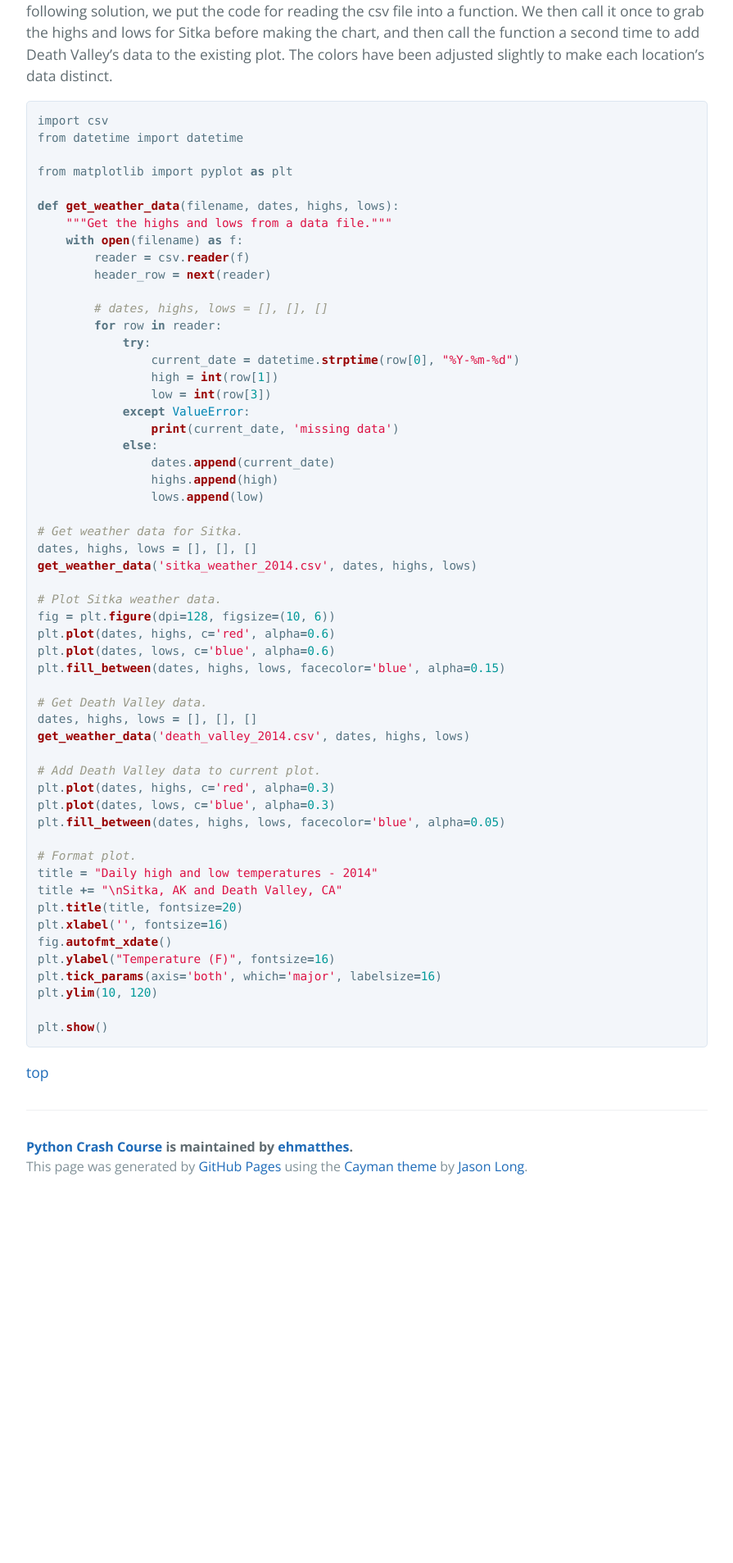
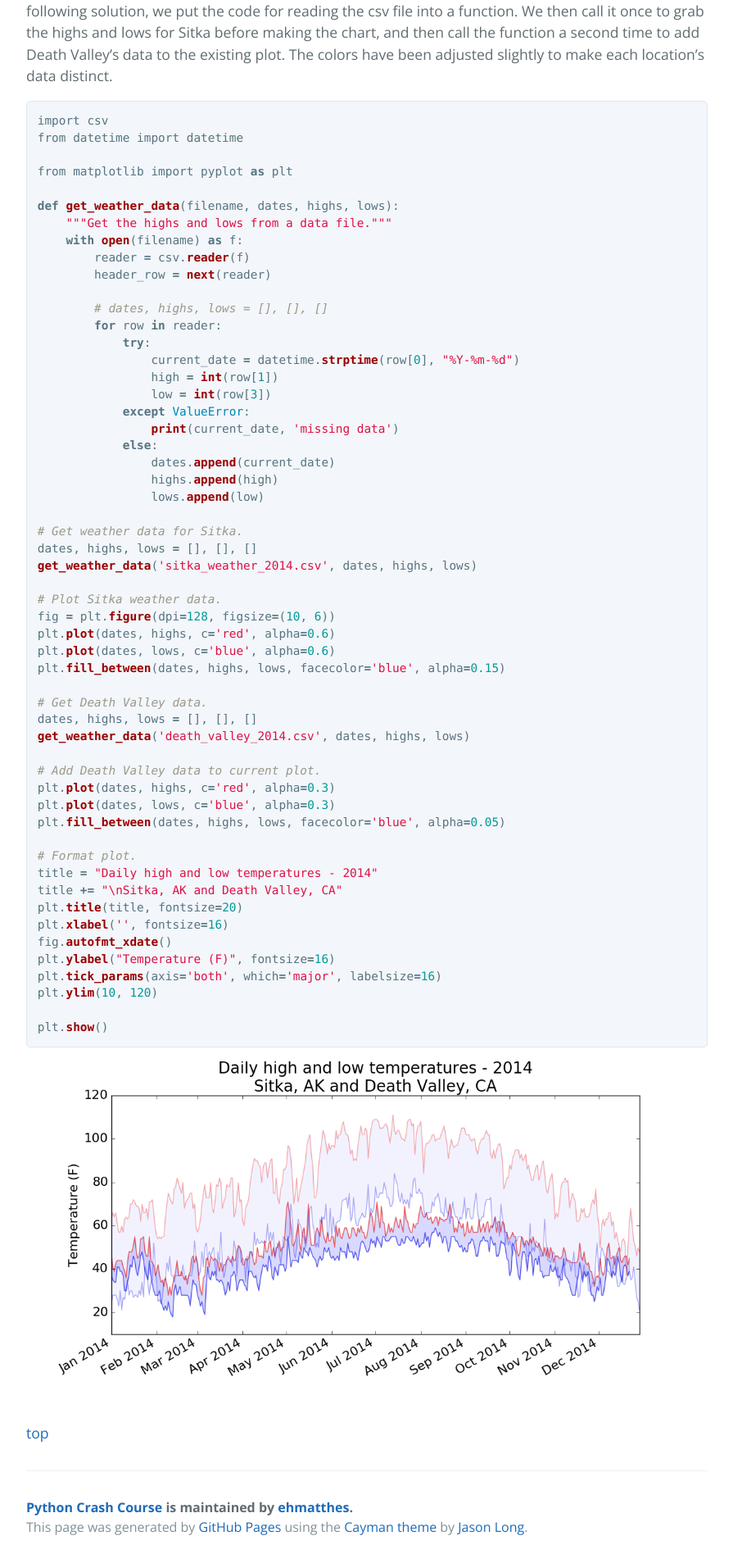
Before and after one commit to ehmatthes/pcc, a Jekyll site: the page built from solutions/chapter_16.md, in a window 1280 px wide. Shown: the part 2566-4473 px from the top of the page at 82% size, without its empty margins (192-1087 px from the left). Built offline with Jekyll 4.4.1, drawn with Linux system fonts in a browser that asks for light colours; before the commit the page ends 4033 px from its top, so only the background shows below that.

Commit message:
Added chart.

````diff
--- a/solutions/chapter_16.md
+++ b/solutions/chapter_16.md
@@ -125,4 +125,6 @@ plt.ylim(10, 120)
 plt.show()
 ```
 
+![Chart of high and low temperatures in Sitka, AK and Death Valley, CA](../images/sitka_death_valley.png)
+
 [top](#)
````
